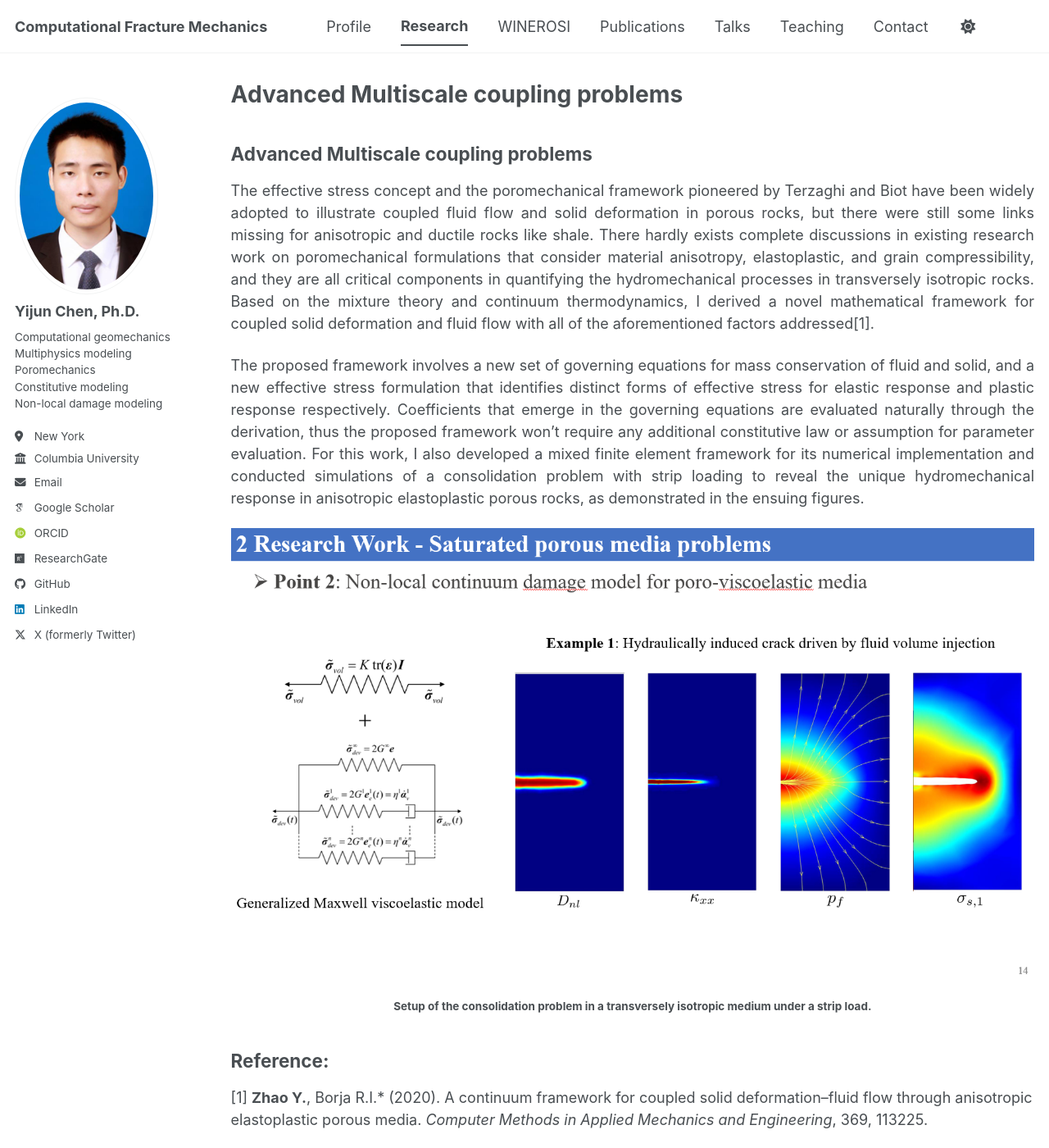
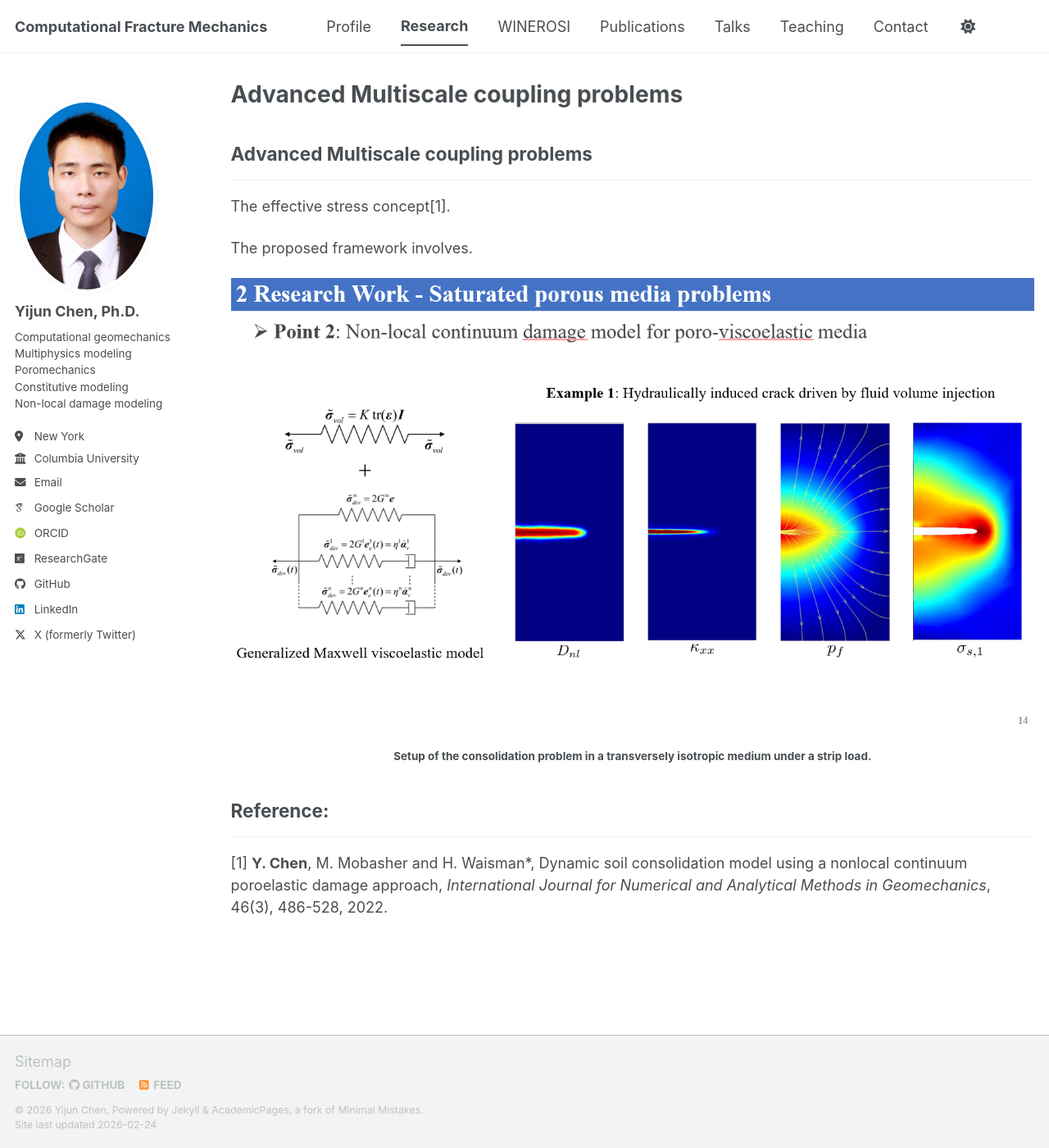
Before and after one commit to chenhhu/chenhhu.github.io, a Jekyll site: the page built from _pages/multiscale.md, in a window 1280 px wide and 1400 px high. Shown: the whole window at 82% size. Built offline with Jekyll 4.4.1, drawn with Linux system fonts in a browser that asks for light colours; some web fonts are replaced; a script bundle is joined from its source files by our own code; library files that are not in the unit come from our copies.

Commit message:
Update multiscale.md

```diff
--- a/_pages/multiscale.md
+++ b/_pages/multiscale.md
@@ -6,16 +6,18 @@
 ---
 
 ## Advanced Multiscale coupling problems
+---
 <p align="justify">
-The effective stress concept and the poromechanical framework pioneered by Terzaghi and Biot have been widely adopted to illustrate coupled fluid flow and solid deformation in porous rocks, but there were still some links missing for anisotropic and ductile rocks like shale. There hardly exists complete discussions in existing research work on poromechanical formulations that consider material anisotropy, elastoplastic, and grain compressibility, and they are all critical components in quantifying the hydromechanical processes in transversely isotropic rocks. Based on the mixture theory and continuum thermodynamics, I derived a novel mathematical framework for coupled solid deformation and fluid flow with all of the aforementioned factors addressed[1].
+The effective stress concept[1].
 </p>
 <p align="justify">
-The proposed framework involves a new set of governing equations for mass conservation of fluid and solid, and a new effective stress formulation that identifies distinct forms of effective stress for elastic response and plastic response respectively. Coefficients that emerge in the governing equations are evaluated naturally through the derivation, thus the proposed framework won’t require any additional constitutive law or assumption for parameter evaluation. For this work, I also developed a mixed finite element framework for its numerical implementation and conducted simulations of a consolidation problem with strip loading to reveal the unique hydromechanical response in anisotropic elastoplastic porous rocks, as demonstrated in the ensuing figures.
+The proposed framework involves.
 </p>
 
-<img src="/images/SP_1.PNG"/>
+<img src="/images/SP_1.png"/>
 <h6 align="center">Setup of the consolidation problem in a transversely isotropic medium under a strip load.
 </h6>
 
 ## Reference:
-\[1\] <b>Zhao Y.</b>, Borja R.I.\* (2020). A continuum framework for coupled solid deformation–fluid flow through anisotropic elastoplastic porous media. <i>Computer Methods in Applied Mechanics and Engineering</i>, 369, 113225.  <br>
+---
+\[1\] <b>Y. Chen</b>, M. Mobasher and H. Waisman\*, Dynamic soil consolidation model using a nonlocal continuum poroelastic damage approach, <i>International Journal for Numerical and Analytical Methods in Geomechanics</i>, 46(3), 486-528, 2022.
```
